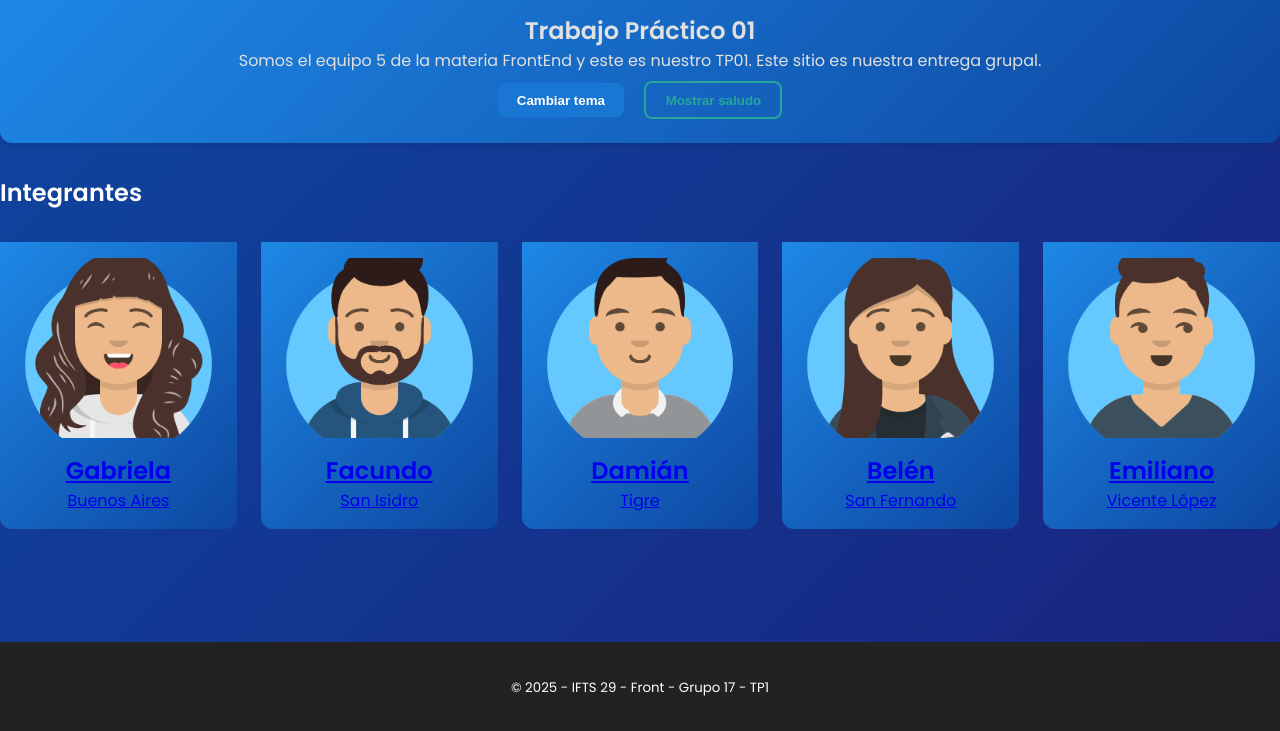
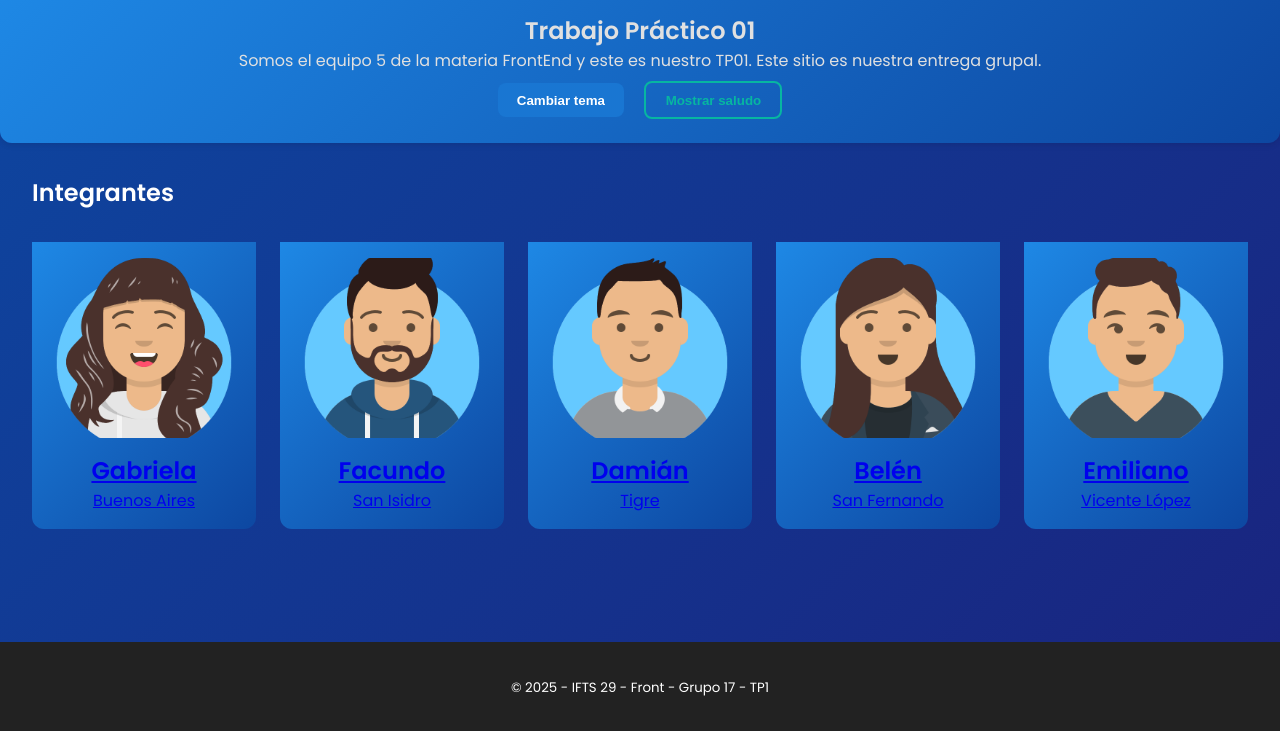
Before and after one commit to GabyA0714/TP_01_PROYECTO_EQUIPO_COMPLETO, a plain HTML site: page index.html in a window 1280 px wide. Both pictures are taken after a click on the button "Cambiar tema". Shown: the part 69-800 px from the top of the page. Drawn offline with Linux system fonts and the light colour scheme.

Commit message:
Arreglo Estilos

```diff
--- a/css/style.css
+++ b/css/style.css
@@ -93,6 +93,7 @@ main {
 /* Estilos del menú desplegable */
 .dropdown {
   position: relative;
+  z-index: 1000;
 }
 
 .dropdown-toggle {
@@ -133,6 +134,7 @@ main {
   opacity: 0;
   visibility: hidden;
   display: none;
+  z-index: 1000;
   transition: transform 0.3s ease-in-out, opacity 0.3s ease-in-out, visibility 0.3s ease-in-out;
 }
 
@@ -186,6 +188,11 @@ main {
 }
 
 /* Cards */
+.team-section {
+  padding: 0rem 2rem 2rem 2rem;
+  margin: 0 auto;
+}
+
 .hero {
   background: #fff;
   padding: 2rem;
@@ -260,14 +267,26 @@ main {
 
 .btn.outline {
   background: transparent;
-  border: 2px solid #26a69a; /* verde agua */
-  color: #26a69a;
+  border: 2px solid #007c6e; /* verde agua */
+  color: #007c6e;
 }
 
 .btn.outline:hover {
-  background: #26a69a;
+  background: #007c6e;
   color: white;
 }
+
+.theme-dark .btn.outline {
+  background: transparent;
+  border: 2px solid #07b6a1; /* verde agua */
+  color: #07b6a1;
+}
+
+.theme-dark .btn.outline:hover {
+  background: #07b6a1;
+  color: white;
+}
+
 
 #btnExtra {
   margin-top: 1rem;
@@ -298,7 +317,7 @@ main {
 }
 
 body:not(.theme-dark) .msg {
-  color: #1976d2; /* azul en claro */
+  color: #094b8d; /* azul en claro */
 }
 
 body.theme-dark .msg {
@@ -329,6 +348,10 @@ body.theme-dark .msg {
 .card:hover {
   transform: scale(1.05);
   box-shadow: 0 4px 12px rgba(0, 0, 0, 0.3);
+}
+
+.overflow-hidden {
+  overflow: hidden;
 }
 
 .card img.avatar {
--- a/index.html
+++ b/index.html
@@ -40,7 +40,7 @@
       </nav>
     </header>
 
-  <main class="container">
+  <main class="container overflow-hidden">
     <section class="hero card">
       <h1>Trabajo Práctico 01</h1>
       <p class="lead">Somos el equipo 5 de la materia FrontEnd y este es nuestro TP01. Este sitio es nuestra entrega
@@ -55,7 +55,7 @@
       </div>
     </section>
 
-    <section>
+    <section class="team-section">
       <h2>Integrantes</h2>
       <div id="cards-container" class="cards-grid"></div>
     </section>
```
